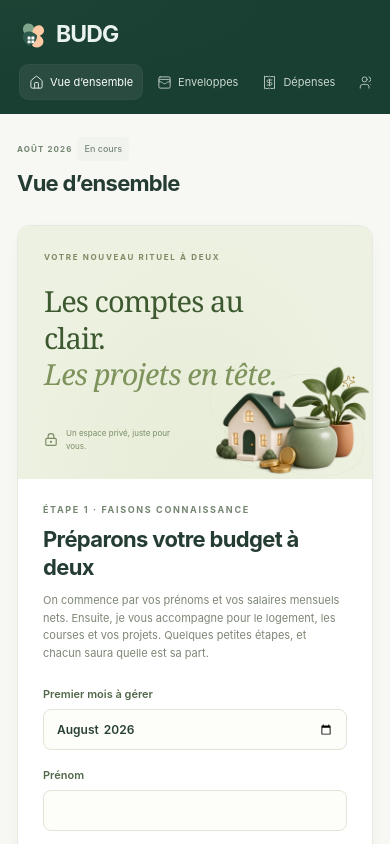
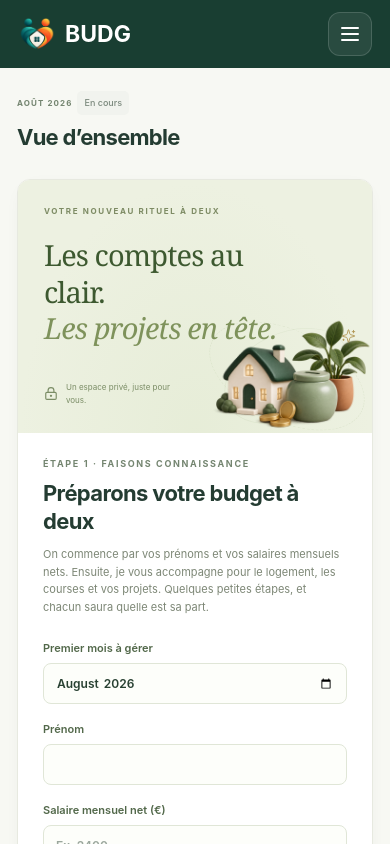
Before and after one commit to jeanpruski/BUDG, a React (Vite) app: page / in a window 390 px wide. Shown: the top 844 px of the page. Built offline with nearby package versions, Linux system fonts and the light colour scheme.

Commit message:
feat: add mobile burger navigation and consistent app logo

```diff
--- a/src/App.tsx
+++ b/src/App.tsx
@@ -1,3 +1,4 @@
+import { MobileMenu } from "./MobileMenu";
 import { EnvelopeSuggestions } from "./suggestions";
 import { BudgetGuide, EnvelopeCoach } from "./guide";
 import { HeroArt, LoadingScreen, Spinner, Toast } from "./visuals";
@@ -285,6 +286,24 @@ export default function App() {
   ) : null;
   return (
     <div className="app-shell">
+      <MobileMenu home={() => go("dashboard")}>
+        {(close) =>
+          navigation.map(([id, title, Icon]) => (
+            <button
+              key={id}
+              className={view === id ? "active" : ""}
+              aria-current={view === id ? "page" : undefined}
+              onClick={() => {
+                go(id);
+                close();
+              }}
+            >
+              <Icon size={20} />
+              <span>{title}</span>
+            </button>
+          ))
+        }
+      </MobileMenu>
       <aside>
         <a
           className="logo"
@@ -295,7 +314,7 @@ export default function App() {
           }}
         >
           <span className="brand-symbol">
-            <img src="/assets/logo-mark.svg" alt="" />
+            <img src="/assets/budg-logo.png" alt="" />
           </span>
           <b>BUDG</b>
         </a>
@@ -315,11 +334,6 @@ export default function App() {
           ))}
         </nav>
         <div className="sidebar-note">
-          <span>
-            <Sparkles size={17} />
-            Un peu chaque mois.
-          </span>
-          <p>De belles choses à deux.</p>
           <div className="sidebar-note-line" />
         </div>
         <div className="sidebar-footer">
--- /dev/null
+++ b/src/MobileMenu.tsx
@@ -0,0 +1,87 @@
+import { useEffect, useRef, useState, ReactNode } from "react";
+import { Menu, X } from "lucide-react";
+
+export function MobileMenu({
+  children,
+  home,
+}: {
+  children: (close: () => void) => ReactNode;
+  home: () => void;
+}) {
+  const [open, setOpen] = useState(false);
+  const dialog = useRef<HTMLDialogElement>(null);
+  useEffect(() => {
+    if (!open) return;
+    const panel = dialog.current!;
+    panel.showModal();
+    const previous = document.body.style.overflow;
+    document.body.style.overflow = "hidden";
+    const desktop = window.matchMedia("(min-width: 761px)");
+    const resize = () => {
+      if (desktop.matches) setOpen(false);
+    };
+    desktop.addEventListener("change", resize);
+    return () => {
+      panel.close();
+      document.body.style.overflow = previous;
+      desktop.removeEventListener("change", resize);
+    };
+  }, [open]);
+  return (
+    <div className="mobile-topbar">
+      <button
+        className="mobile-brand"
+        onClick={home}
+        aria-label="BUDG — accueil"
+      >
+        <img src="/assets/budg-logo.png" alt="" /> <strong>BUDG</strong>
+      </button>
+      <button
+        className="mobile-menu-toggle"
+        aria-label="Ouvrir le menu"
+        aria-expanded={open}
+        aria-controls="mobile-navigation"
+        onClick={() => setOpen(true)}
+      >
+        <Menu size={24} />
+      </button>
+      <dialog
+        ref={dialog}
+        id="mobile-navigation"
+        className="mobile-drawer"
+        aria-labelledby="mobile-menu-title"
+        onCancel={(event) => {
+          event.preventDefault();
+          setOpen(false);
+        }}
+        onClick={(event) => {
+          if (event.target === event.currentTarget) {
+            const box = event.currentTarget.getBoundingClientRect();
+            if (
+              event.clientX < box.left ||
+              event.clientX > box.right ||
+              event.clientY < box.top ||
+              event.clientY > box.bottom
+            )
+              setOpen(false);
+          }
+        }}
+      >
+        <div className="mobile-drawer-heading">
+          <h2 id="mobile-menu-title">Votre espace</h2>
+          <button
+            className="mobile-menu-toggle"
+            aria-label="Fermer le menu"
+            onClick={() => setOpen(false)}
+          >
+            <X size={24} />
+          </button>
+        </div>
+        <nav aria-label="Navigation mobile">
+          {children(() => setOpen(false))}
+        </nav>
+        <p className="mobile-menu-note">À deux, simplement.</p>
+      </dialog>
+    </div>
+  );
+}
--- a/src/polish.css
+++ b/src/polish.css
@@ -80,8 +80,12 @@ dd,
   place-items: center;
 }
 .brand-symbol img {
-  width: 35px;
+  width: 38px;
   height: 38px;
+  object-fit: contain;
+}
+.loading-brand img {
+  object-fit: contain;
 }
 .sidebar-caption {
   margin: 8px 10px 39px;
@@ -2083,3 +2087,121 @@ dialog::backdrop {
     flex: 1;
   }
 }
+
+.mobile-topbar {
+  display: none;
+}
+@media (max-width: 760px) {
+  .app-shell > aside {
+    display: none;
+  }
+  .mobile-topbar {
+    display: flex;
+    align-items: center;
+    justify-content: space-between;
+    background: #193e32;
+    color: #fff;
+    padding: 12px 18px;
+    padding-top: max(12px, env(safe-area-inset-top));
+  }
+  .mobile-brand {
+    display: flex;
+    align-items: center;
+    gap: 9px;
+    padding: 0;
+    color: inherit;
+    background: transparent;
+    border: 0;
+    box-shadow: none;
+    font-size: 23px;
+  }
+  .mobile-brand img {
+    width: 38px;
+    height: 38px;
+    object-fit: contain;
+  }
+  .mobile-menu-toggle {
+    display: grid;
+    place-items: center;
+    width: 44px;
+    height: 44px;
+    padding: 0;
+    background: #ffffff12;
+    color: #fff;
+    border: 1px solid #ffffff26;
+    border-radius: 12px;
+  }
+  dialog.mobile-drawer {
+    position: fixed;
+    inset: 0 0 0 auto;
+    margin: 0;
+    width: min(330px, 88vw);
+    max-width: 88vw;
+    height: 100dvh;
+    max-height: 100dvh;
+    border: 0;
+    border-radius: 22px 0 0 22px;
+    padding: 24px 20px;
+    background: #193e32;
+    color: #fff;
+    overflow-y: auto;
+    animation: mobile-menu-in 0.22s ease-out;
+  }
+  .mobile-drawer::backdrop {
+    background: #0c211db3;
+    backdrop-filter: blur(3px);
+  }
+  .mobile-drawer-heading {
+    display: flex;
+    align-items: center;
+    justify-content: space-between;
+    gap: 12px;
+  }
+  .mobile-drawer-heading h2 {
+    color: #fff;
+    font-size: 20px;
+    margin: 0;
+  }
+  .mobile-drawer nav {
+    display: flex;
+    flex-direction: column;
+    overflow: visible;
+    gap: 8px;
+    margin-top: 28px;
+  }
+  .mobile-drawer nav button {
+    width: 100%;
+    min-height: 50px;
+    padding: 14px;
+    font-size: 15px;
+    gap: 13px;
+    text-align: left;
+  }
+  .mobile-drawer nav svg {
+    width: 20px;
+    height: 20px;
+  }
+  .mobile-drawer nav button.active {
+    background: #ffffff20;
+  }
+  .mobile-menu-note {
+    margin-top: 28px;
+    color: #b3c5b8;
+    font-size: 13px;
+  }
+}
+@keyframes mobile-menu-in {
+  from {
+    opacity: 0;
+    transform: translateX(30px);
+  }
+  to {
+    opacity: 1;
+    transform: translateX(0);
+  }
+}
+@media (prefers-reduced-motion: reduce) {
+  dialog.mobile-drawer {
+    animation: none;
+  }
+}
--- a/src/visuals.tsx
+++ b/src/visuals.tsx
@@ -135,7 +135,7 @@ export function LoadingScreen() {
       aria-busy="true"
     >
       <div className="loading-brand">
-        <img src="/assets/logo-mark.svg" alt="" width="44" height="44" />
+        <img src="/assets/budg-logo.png" alt="" width="44" height="44" />
         <strong>BUDG</strong>
       </div>
       <div className="loading-skeleton" aria-hidden="true">
```
